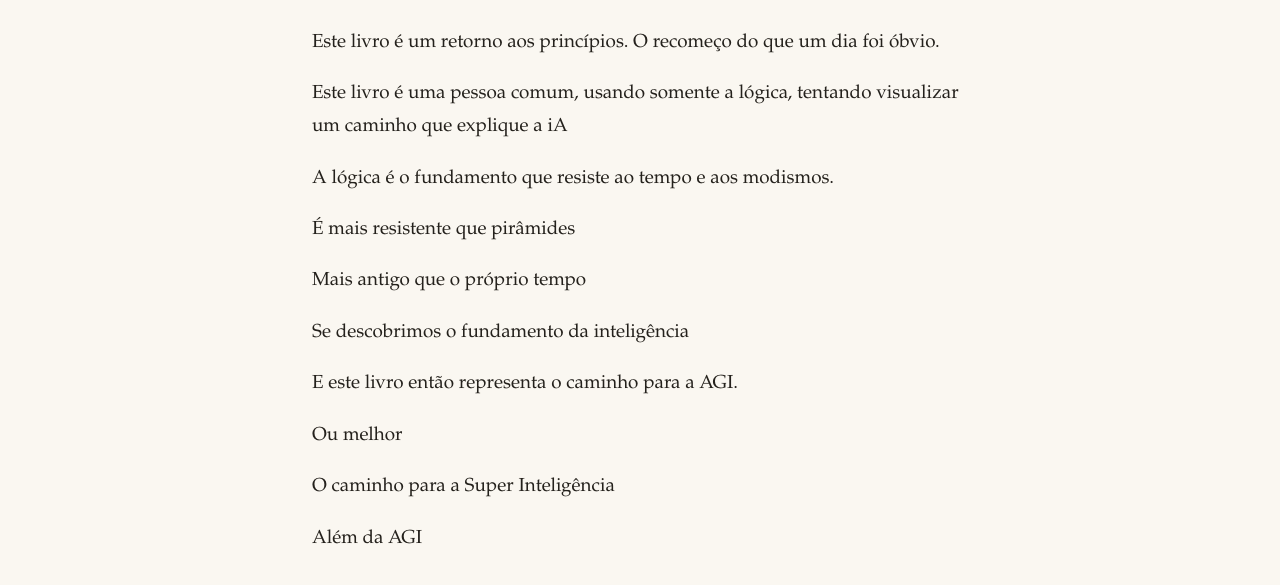
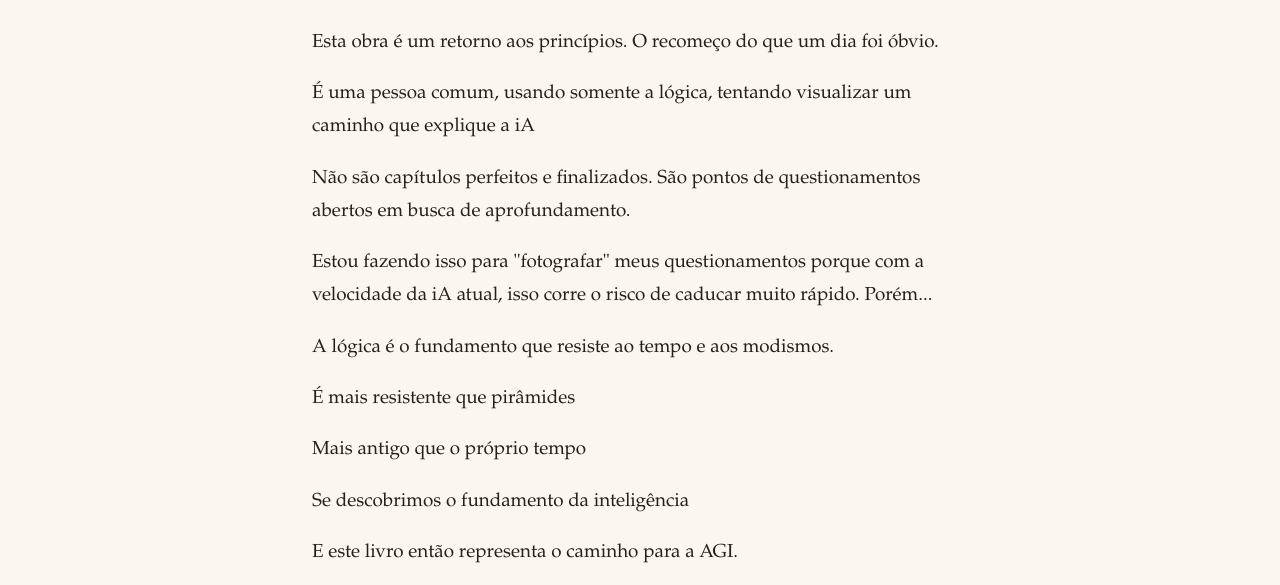
Before and after one commit to inteligenciamilgrau/psicologika, a plain HTML site: page 00-abertura.html in a window 1280 px wide. Shown: the part 187-772 px from the top of the page. Drawn offline with Linux system fonts and the light colour scheme.

Commit message:
Corrige texto na abertura do livro para maior clareza e fluidez

```diff
--- a/00-abertura.html
+++ b/00-abertura.html
@@ -19,9 +19,9 @@
     <p class="parte-rotulo">Abertura</p>
     <h1>Abertura</h1>
 
-    <p>Este livro é um retorno aos princípios. O recomeço do que um dia foi óbvio.</p>
+    <p>Esta obra é um retorno aos princípios. O recomeço do que um dia foi óbvio.</p>
 
-    <p>Este livro é uma pessoa comum, usando somente a lógica, tentando visualizar um caminho que explique a iA</p>
+    <p>É uma pessoa comum, usando somente a lógica, tentando visualizar um caminho que explique a iA</p><p>Não são capítulos perfeitos e finalizados. São pontos de questionamentos abertos em busca de aprofundamento.<br></p><p>Estou fazendo isso para "fotografar" meus questionamentos porque com a velocidade da iA atual, isso corre o risco de caducar muito rápido. Porém...</p>
 
     <p>A lógica é o fundamento que resiste ao tempo e aos modismos.</p>
 
```
